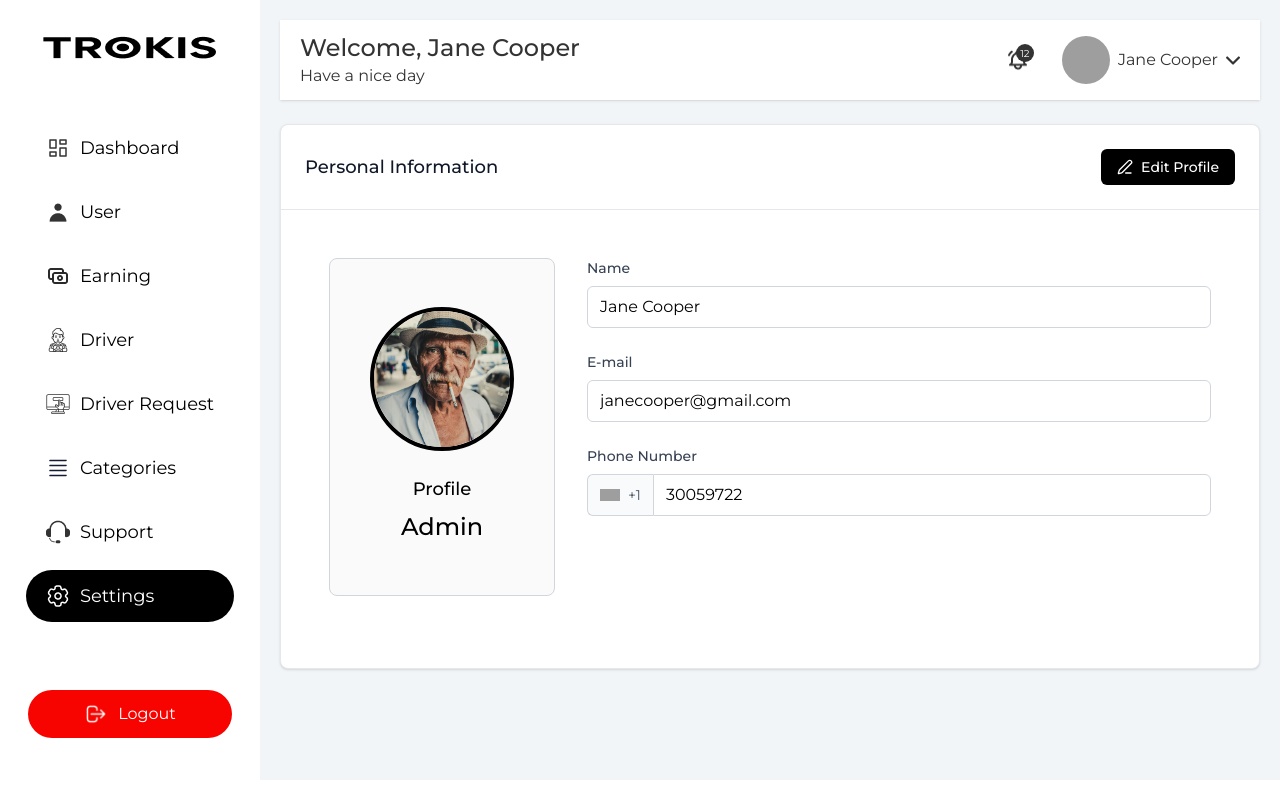
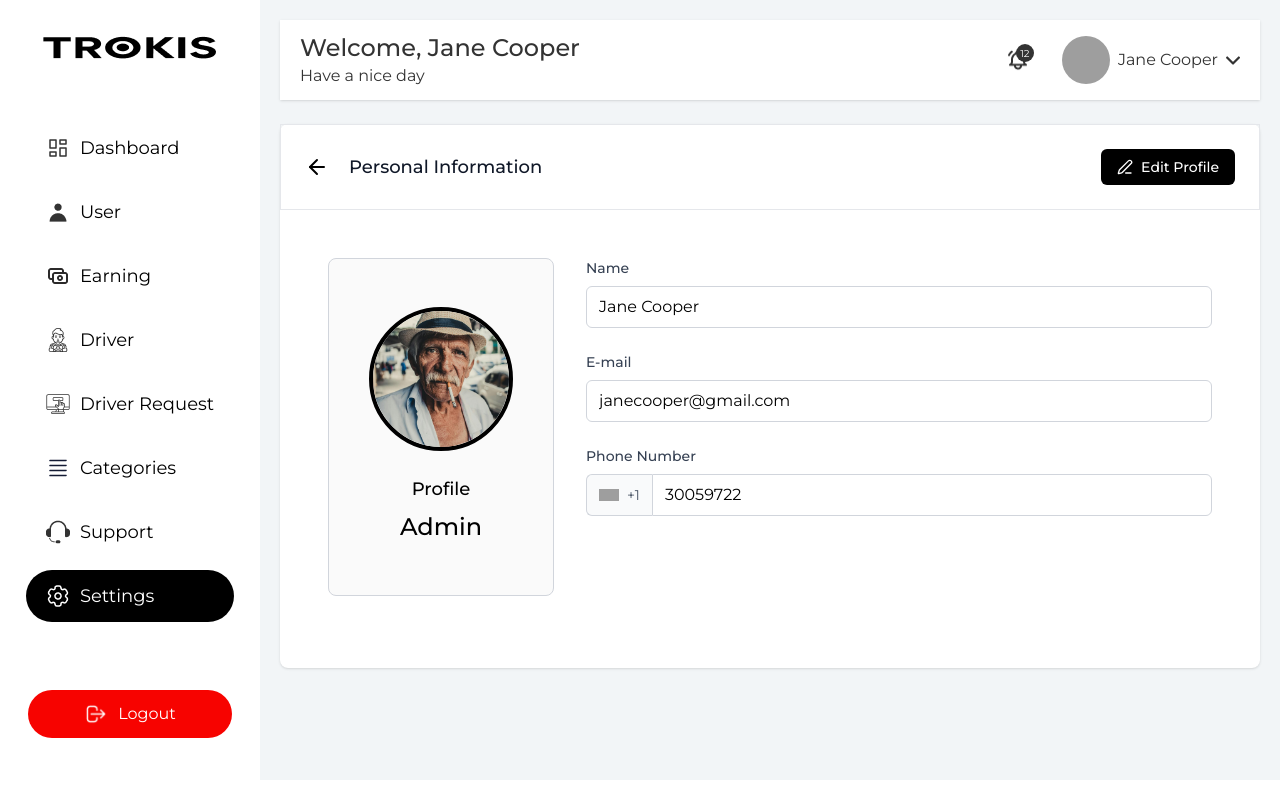
Before and after one commit to FaisalHasanEmon/trokis, a React (Vite) app: page /settings/personal-information in a window 1280 px wide. Built offline with nearby package versions, Linux system fonts and the light colour scheme; grey boxes are pictures that could not be loaded.

Commit message:
personal information go back button added

```diff
--- a/src/pages/dashboardPages/settings/personalInformation/PersonalInformation.jsx
+++ b/src/pages/dashboardPages/settings/personalInformation/PersonalInformation.jsx
@@ -1,5 +1,6 @@
 import React, { useState } from "react";
-import { Edit3 } from "lucide-react";
+import { Edit3, ArrowLeft } from "lucide-react";
+import { useNavigate } from "react-router-dom";
 
 const PersonalInformation = () => {
   const [edit, setEdit] = useState(true);
@@ -8,7 +9,7 @@ const PersonalInformation = () => {
     email: "janecooper@gmail.com",
     phone: "30059722",
   });
-
+  const navigate = useNavigate();
   const handleEdit = () => {
     setEdit(!edit);
   };
@@ -27,12 +28,15 @@ const PersonalInformation = () => {
     <div className="py-6">
       <div className="w-full">
         {/* Personal Information Card */}
-        <div className="bg-white rounded-lg shadow-sm border border-gray-200">
+        <div className="bg-white rounded-lg shadow-sm  border-gray-200">
           {/* Header */}
-          <div className="flex items-center justify-between p-4 sm:p-6 border-b border-gray-200">
-            <h1 className="text-lg font-medium text-gray-900">
-              Personal Information
-            </h1>
+          <div className="flex items-center justify-between p-4 sm:p-6 border-b border-gray-200 border ">
+            <div className="text-lg font-medium text-gray-900 flex justify-start items-center gap-5 ">
+              <button onClick={() => navigate(-1)}>
+                <ArrowLeft size={24} className="text-black" />
+              </button>
+              <p>Personal Information</p>
+            </div>
             <button
               onClick={handleEdit}
               hidden={edit ? false : true}
```
